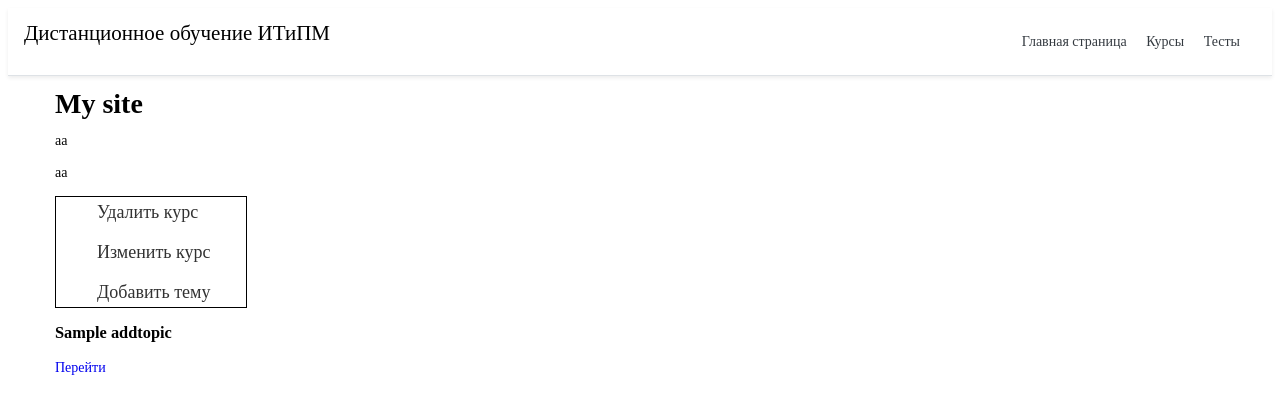
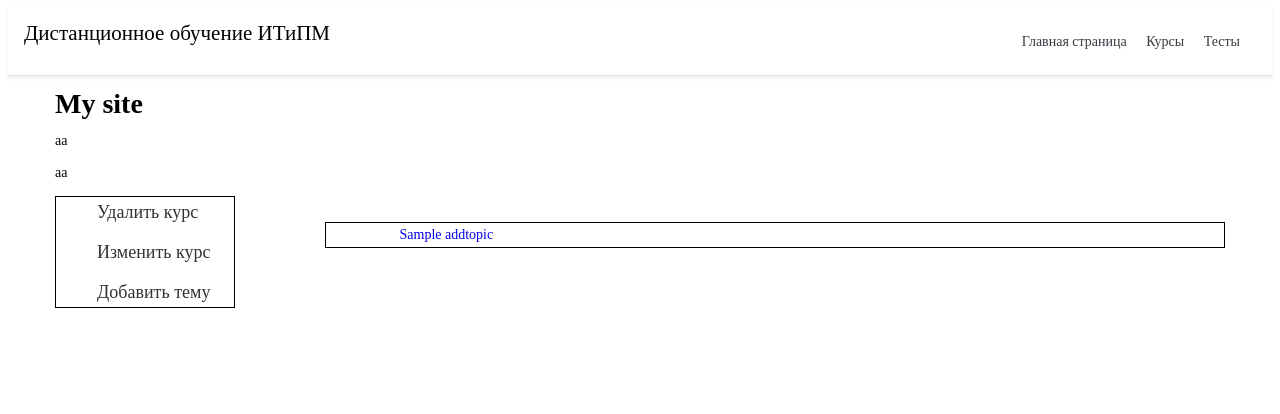
Before and after one commit to FaridunSalimzoda/myvkr, a Django app: page /course/8/ in a window 1280 px wide. Shown: the top 414 px of the page. Run offline with Django 3.2, Linux system fonts and the light colour scheme; data comes from the database, SQL or seed files in the repository; both versions use the stored data as it was after the commit; tables that the repository leaves empty hold one stand-in row (values such as "Sample post").

Commit message:
Проверка

```diff
--- a/app/cours/form.py
+++ b/app/cours/form.py
@@ -30,7 +30,7 @@ class topicform(ModelForm):
 
         widgets = {
             'title': TextInput(attrs={
-                'class': '',
+                'class': 'form_class',
                 'placeholder': 'Название темы'
             })
         }
--- a/app/cours/models.py
+++ b/app/cours/models.py
@@ -25,7 +25,7 @@ class addtopic(models.Model):
         return self.title
 
     def get_absolute_url(self):
-        return f'/course/topics/{self.id}'
+        return f'/course/{self.id}/{self.kk}'
 
     class Meta:
 
--- a/app/cours/templates/cours/cours_home.html
+++ b/app/cours/templates/cours/cours_home.html
@@ -7,7 +7,7 @@
 
 
 {% block content %}
-<div>
+<div class="menu_gl">
 	<ul class="menu">
 		<li><a class="cours_menu_a" href="#">Все курсы</a></li>
 		<li><a href="#">Мои курсы</a></li>
--- a/app/cours/templates/cours/datail.html
+++ b/app/cours/templates/cours/datail.html
@@ -10,7 +10,7 @@
 <h1>{{ post.title }}</h1>
 <p>{{ post.task }}</p>
 <p>{{post.teache }}</p>
-<div>
+<div class="menu_gl">
 	<ul class="menu">
 		<li><a href="{% url 'delete' pk %}">Удалить курс</a></li>
 		<li><a href="{% url 'update' pk %}">Изменить курс</a></li>
@@ -24,11 +24,17 @@
 <div class="co">
         {% if top %}
     {% for el in top %}
-   <div class="kurs">
-       <h3>{{ el.title }}</h3>
-       <p>{{ el.task }}</p>
-       <a href="{% url 'top_datail' pk el.id %}">Перейти</a>
-   </div>
+
+
+		<table class="iksweb">
+			<tbody>
+
+				<tr>
+					<td class="table_na"><a href="{% url 'top_datail' pk el.id %}">{{ el.title }}</a></td>
+					<td class="table_na"></td>
+				</tr>
+			</tbody>
+		</table>
 
     {%endfor%}
    {% else %}
--- a/app/cours/urls.py
+++ b/app/cours/urls.py
@@ -8,5 +8,7 @@ urlpatterns = [
         path('<int:pk>/new_topic', views.newtopic, name='newtopic'),
         path('<int:pk>/update', views.kursUpdateView.as_view(), name='update'),
         path('<int:pk>/delete', views.kursDeleteView.as_view(), name='delete'),
-        path('<int:pk>/<int:kk>', views.topic_dateil, name='top_datail')
+        path('<int:pk>/<int:kk>', views.topic_dateil, name='top_datail'),
+        path('<int:pk>/<int:kk>/delete_topic', views.topicDeleteView.as_view(), name='topic_delete'),
+        path('<int:pk>/<int:kk>/update_topic', views.topicUpdateView.as_view(), name='topic_update')
     ]
--- a/app/cours/views.py
+++ b/app/cours/views.py
@@ -30,11 +30,21 @@ class kursUpdateView(UpdateView):
 
     form_class = kursuform
 
+class topicUpdateView(UpdateView):
+    model = addtopic
+    template_name = 'cours/update_topic.html'
+
+    form_class = topicform
 
 class kursDeleteView(DeleteView):
     model = kursu
     success_url = '/course/'
     template_name = 'cours/cours_delete.html'
+
+class topicDeleteView(DeleteView):
+    model = addtopic
+    success_url = '/course/'
+    template_name = 'cours/delete_topic.html'
 
 
 def newtopic(request, pk: any):
--- a/app/main/static/main/css/style.css
+++ b/app/main/static/main/css/style.css
@@ -178,10 +178,14 @@ margin-bottom: 25px;
 .iksweb{
     border: 1px solid #000;
     max-width: 100%;
+    float: right;
+    width: 900px;
+    margin-top: -100px;
 }
 
 .iksweb td{
     padding-left: 8%;
+
 }
 
 
@@ -206,5 +210,9 @@ margin-bottom: 25px;
 }
 
 .menu td+td {
-    padding: 10;
+    padding: 10px;
 }
+
+.menu_gl{
+width: 180px;
+}
```
Also changed, not shown: app/cours/templates/cours/delete_topic.html (added, +14 -0 lines), app/cours/templates/cours/topic.html (+4 -5 lines), app/cours/templates/cours/update_topic.html (added, +15 -0 lines), app/db.sqlite3.
